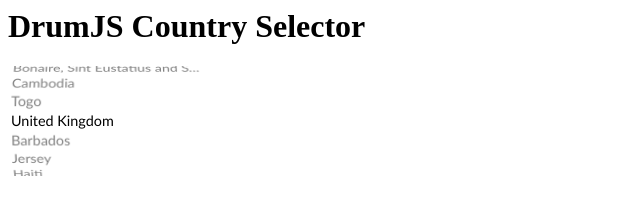
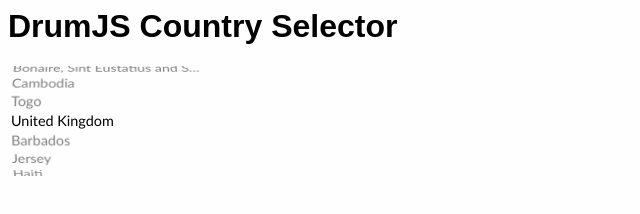
Before and after one commit to mbretschn/drumjs, a plain HTML site: page examples/countries.html in a window 1280 px wide. Shown: the whole page, without its empty margins (0-640 px from the left). Drawn offline with Linux system fonts and the light colour scheme.

Commit message:
Add body styles to countries.html

```diff
--- a/examples/countries.html
+++ b/examples/countries.html
@@ -12,6 +12,13 @@
 	<script src="../lib/drum.js"></script>
 
 	<style>
+		body {
+			background-color: #fefefe;
+			width: 100%;
+			height: 100%;
+			overflow: hidden;
+			font-family: arial,verdana,sans-serif;
+		}
 		div.drum-wrapper {
 			width: 200px;
 		}
```
